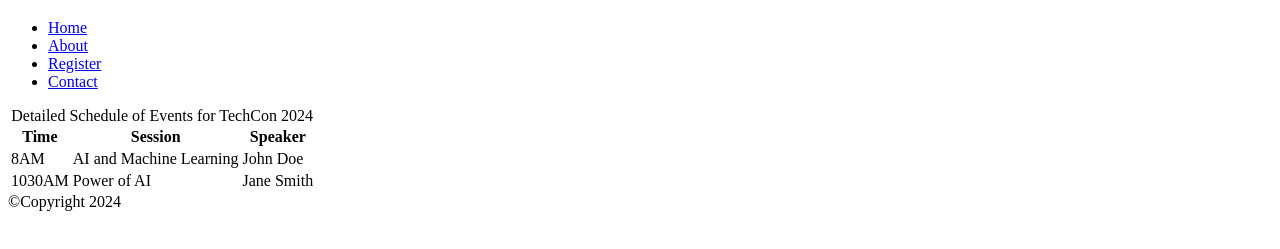
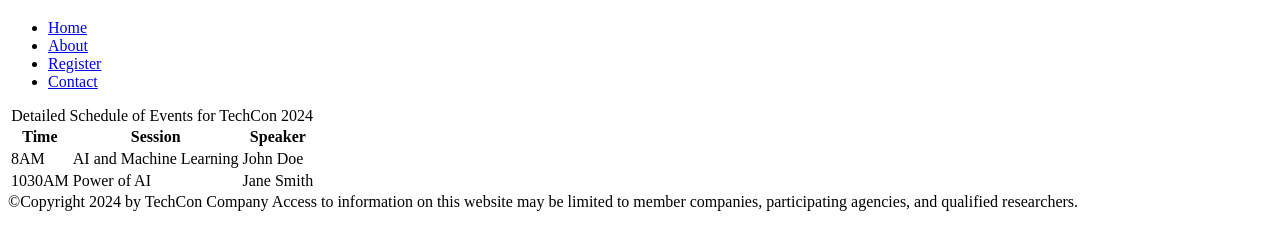
Before and after one commit to Brhyancodes/TechCon_HTML, a plain HTML site: page techcon_website/schedule.html in a window 1280 px wide. Shown: the part 61-310 px from the top of the page. Drawn offline with Linux system fonts and the light colour scheme.

Commit message:
updated Footer

```diff
--- a/techcon_website/schedule.html
+++ b/techcon_website/schedule.html
@@ -38,7 +38,8 @@
 </tr>
         </table>
     </main>
-    <footer> &copy;Copyright 2024
-    </footer>
+    <footer> &copy;Copyright 2024 by TechCon Company
+        Access to information on this website may be limited to member companies, participating agencies, and qualified researchers.
+      </footer>
 </body>
 </html>
```
